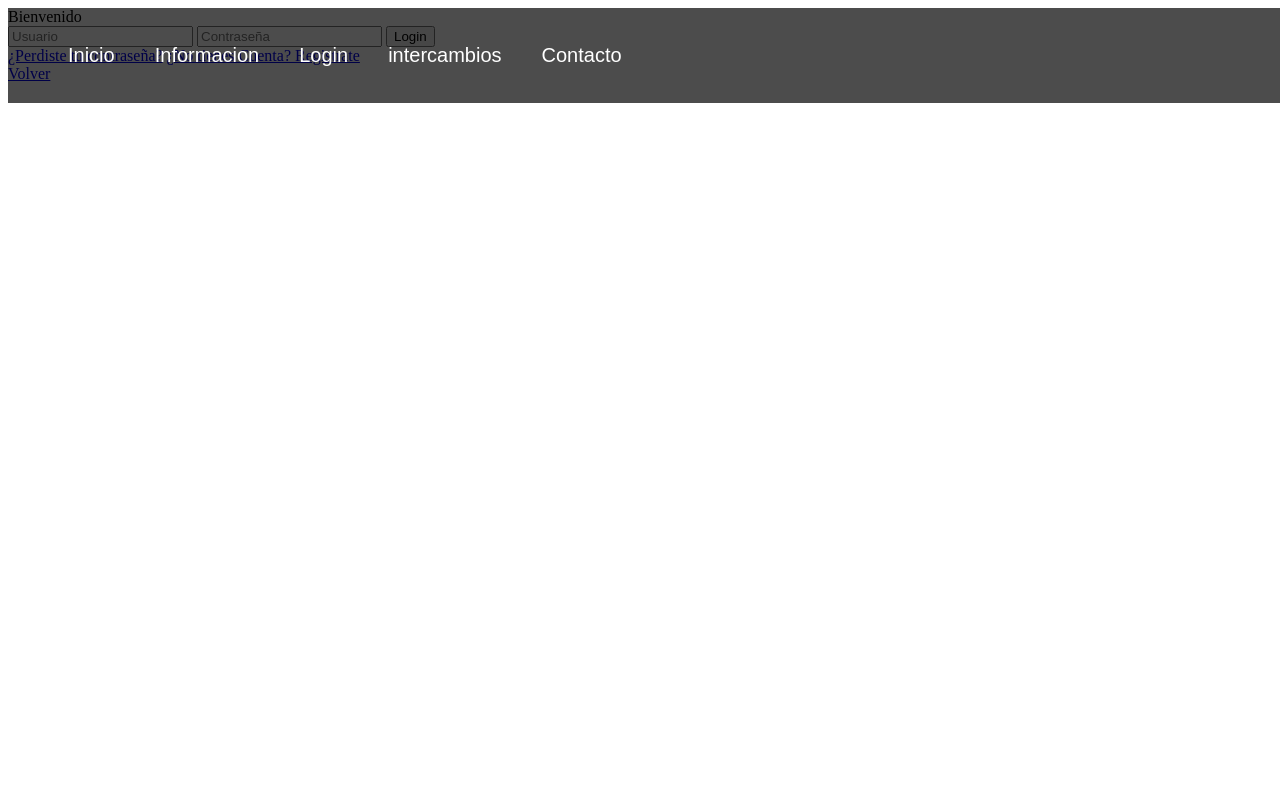
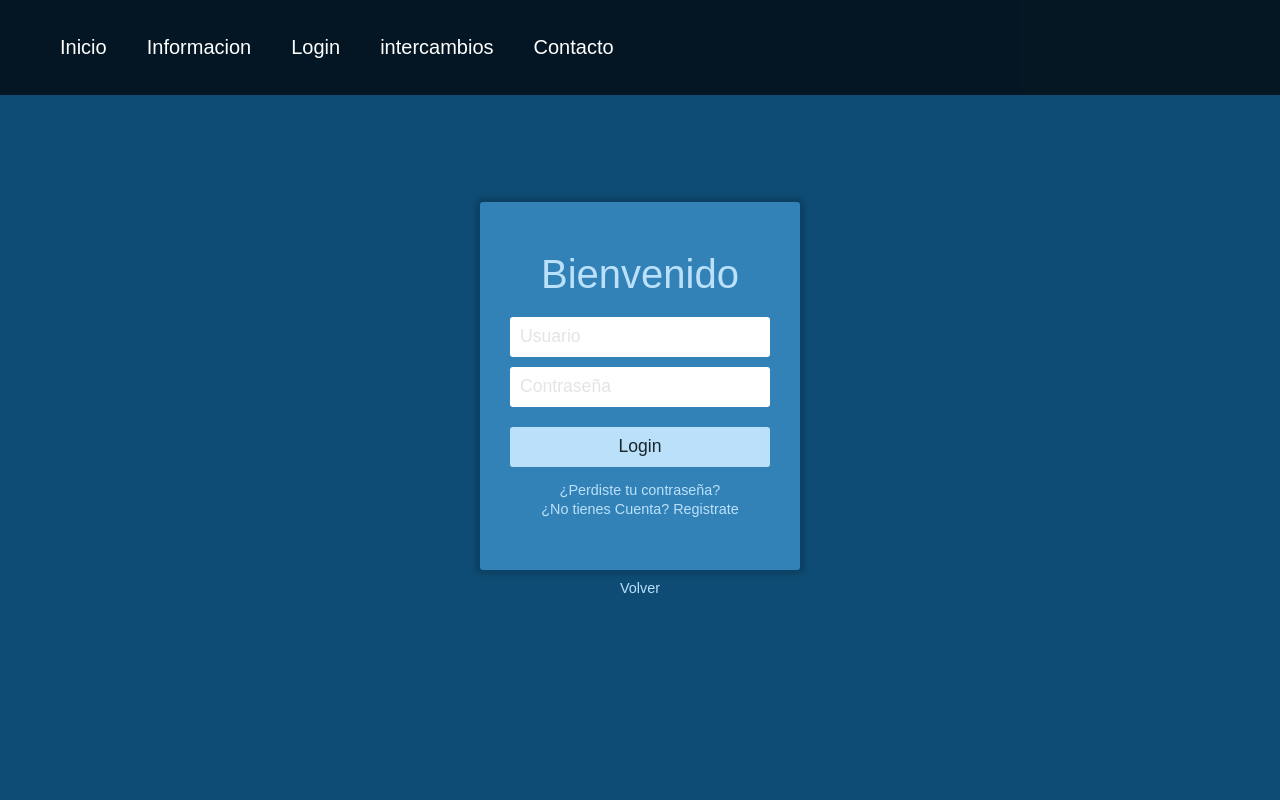
Before and after one commit to jdsFPASIX/P3-CSmaresme, a Flask app: page /login in a window 1280 px wide. Run offline with Flask 2, Linux system fonts and the light colour scheme.

Commit message:
Changes by x6451658c

```diff
--- a/static/css/indice.css
+++ b/static/css/indice.css
@@ -31,3 +31,136 @@ nav ul li a {
 nav ul li:hover {
   background: #eca023;
 }
+
+
+body {
+    font-family: 'Overpass', sans-serif;
+    font-weight: normal;
+    font-size: 100%;
+    color: #1b262c;
+
+    margin: 0;
+    background-color: #0f4c75;
+}
+
+#contenedor {
+    display: flex;
+    align-items: center;
+    justify-content: center;
+
+    margin: 0;
+    padding: 0;
+    min-width: 100vw;
+    min-height: 100vh;
+    width: 100%;
+    height: 100%;
+}
+
+#central {
+    max-width: 320px;
+    width: 100%;
+}
+
+.titulo {
+    font-size: 250%;
+    color:#bbe1fa;
+    text-align: center;
+    margin-bottom: 20px;
+}
+
+#login {
+    width: 100%;
+    padding: 50px 30px;
+    background-color: #3282b8;
+
+    -webkit-box-shadow: 0px 0px 5px 5px rgba(0,0,0,0.15);
+    -moz-box-shadow: 0px 0px 5px 5px rgba(0,0,0,0.15);
+    box-shadow: 0px 0px 5px 5px rgba(0,0,0,0.15);
+
+    border-radius: 3px 3px 3px 3px;
+    -moz-border-radius: 3px 3px 3px 3px;
+    -webkit-border-radius: 3px 3px 3px 3px;
+
+    box-sizing: border-box;
+}
+
+#login input {
+    font-family: 'Overpass', sans-serif;
+    font-size: 110%;
+    color: #1b262c;
+
+    display: block;
+    width: 100%;
+    height: 40px;
+
+    margin-bottom: 10px;
+    padding: 5px 5px 5px 10px;
+
+    box-sizing: border-box;
+
+    border: none;
+    border-radius: 3px 3px 3px 3px;
+    -moz-border-radius: 3px 3px 3px 3px;
+    -webkit-border-radius: 3px 3px 3px 3px;
+}
+
+#login input::placeholder {
+    font-family: 'Overpass', sans-serif;
+    color: #E4E4E4;
+}
+
+#login button {
+    font-family: 'Overpass', sans-serif;
+    font-size: 110%;
+    color:#1b262c;
+    width: 100%;
+    height: 40px;
+    border: none;
+
+    border-radius: 3px 3px 3px 3px;
+    -moz-border-radius: 3px 3px 3px 3px;
+    -webkit-border-radius: 3px 3px 3px 3px;
+
+    background-color: #bbe1fa;
+
+    margin-top: 10px;
+}
+
+#login button:hover {
+    background-color: #0f4c75;
+    color:#bbe1fa;
+}
+
+.pie-form {
+    font-size: 90%;
+    text-align: center;
+    margin-top: 15px;
+}
+
+.pie-form a {
+    display: block;
+    text-decoration: none;
+    color: #bbe1fa;
+    margin-bottom: 3px;
+}
+
+.pie-form a:hover {
+    color: #0f4c75;
+}
+
+.inferior {
+    margin-top: 10px;
+    font-size: 90%;
+    text-align: center;
+}
+
+.inferior a {
+    display: block;
+    text-decoration: none;
+    color: #bbe1fa;
+    margin-bottom: 3px;
+}
+
+.inferior a:hover {
+    color: #3282b8;
+}
```
Also changed, not shown: templates/template_index.html (+5 -5 lines).
